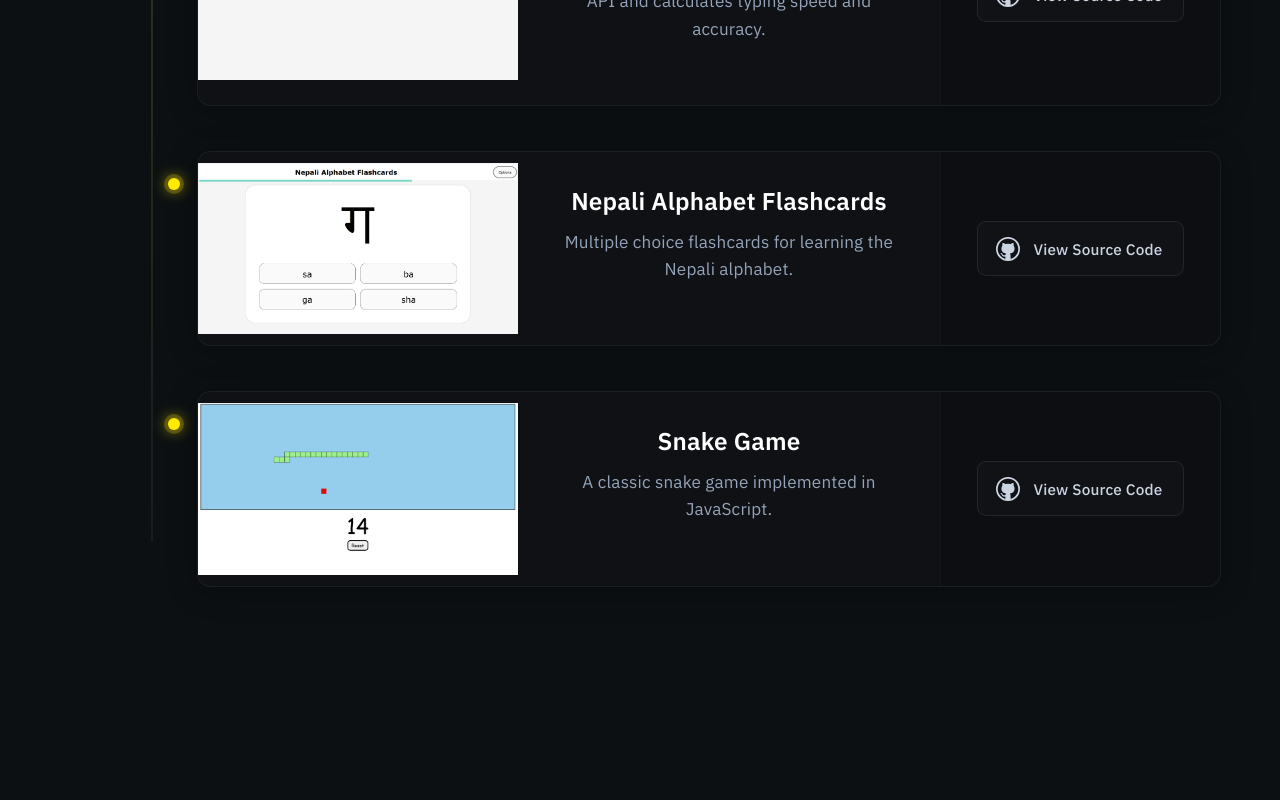
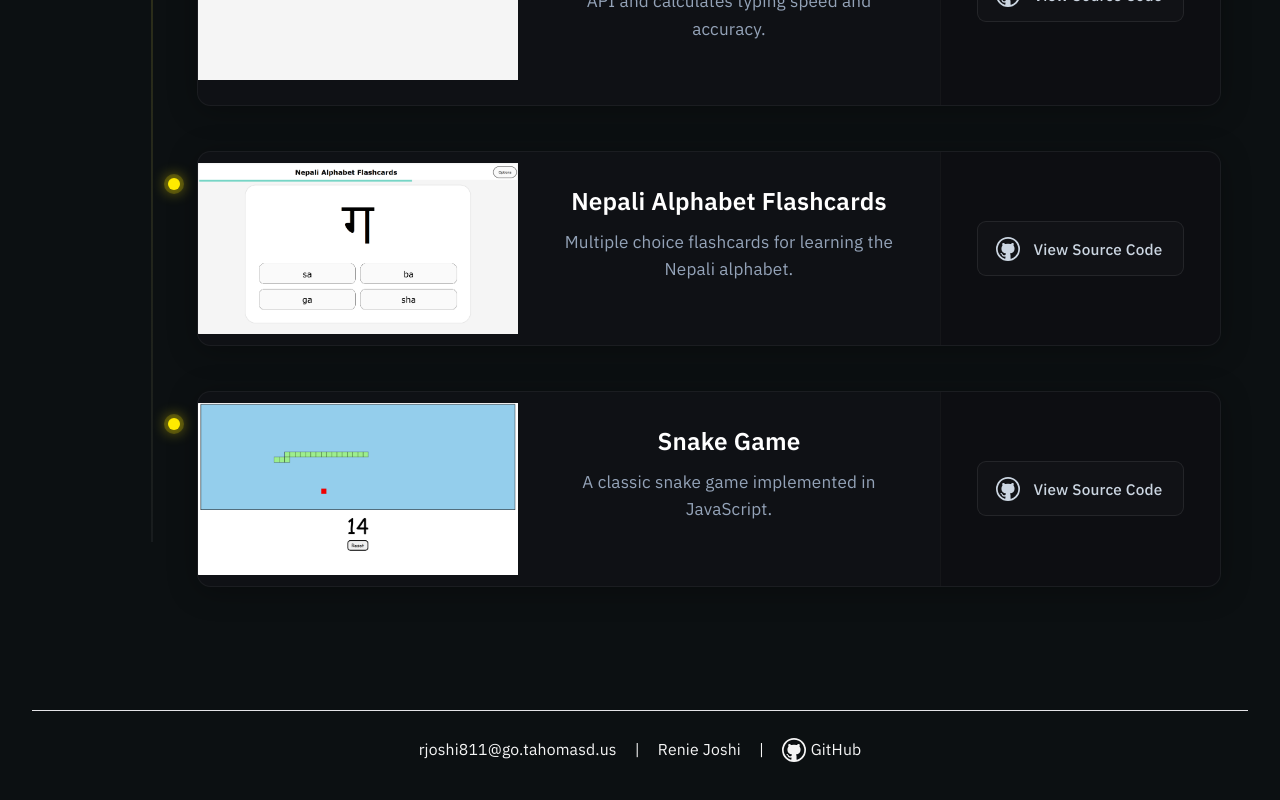
Before and after one commit to reniejoshi/reniejoshi.github.io, a React (Vite) app: page / in a window 1280 px wide. Shown: the part 2921-3721 px from the top of the page. Before the commit the page ends 3628 px from the top, so only its background shows below. Built offline with nearby package versions, Linux system fonts and the light colour scheme.

Commit message:
feat: add footer

```diff
--- /dev/null
+++ b/src/components/Footer.tsx
@@ -0,0 +1,34 @@
+import { VscGithub } from 'react-icons/vsc'
+
+function Footer() {
+  return (
+    <footer className="pt-6 text-center">
+      <hr className="border-[var(--border)]" />
+      <div className="mt-6 flex items-center justify-center gap-4 text-xs text-[var(--muted)] md:text-sm">
+        <p>
+          <a
+            href="mailto:rjoshi811@go.tahomasd.us"
+            className="hover:text-[var(--text)]"
+          >
+            rjoshi811@go.tahomasd.us
+          </a>
+        </p>
+        <p>|</p>
+        <p>Renie Joshi</p>
+        <p>|</p>
+        <p>
+          <a
+            href="https://github.com/reniejoshi"
+            target="_blank"
+            rel="noreferrer"
+            className="flex items-center justify-center gap-1 hover:text-[var(--text)]"
+          >
+            <VscGithub size={24} /> GitHub
+          </a>
+        </p>
+      </div>
+    </footer>
+  )
+}
+
+export default Footer
--- a/src/pages/HomePage.tsx
+++ b/src/pages/HomePage.tsx
@@ -1,3 +1,5 @@
+import Footer from '../components/Footer'
+
 import arduinoCarImg from '../assets/projects/arduino-car.png'
 import bearchivesImg from '../assets/projects/bearchives.png'
 import bearMetalDocsImg from '../assets/projects/bear-metal-docs.png'
@@ -345,6 +347,8 @@ function HomePage() {
           </div>
         </div>
       </section>
+
+      <Footer />
     </div>
   )
 }
```
